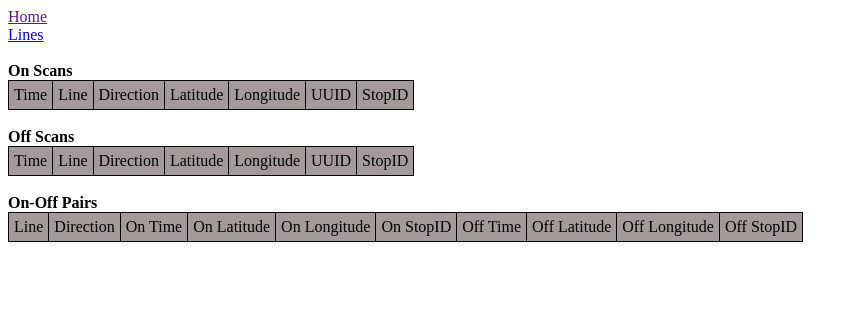
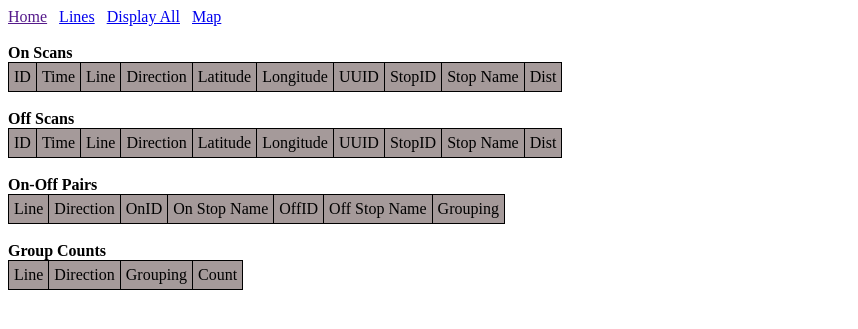
Before and after one commit to meyersj/TransitSurveyorAPI, a Flask app: template app/templates/query.html in a window 1280 px wide. Shown: the top 329 px of the page, without its empty margins (0-858 px from the left). Run offline with Flask 2, Linux system fonts and the light colour scheme; the template is opened without the code that fills it, so the values that code supplies are empty; parts of the project's set-up code (start-up, migrations or seed data) failed here and were passed over.

Commit message:
defined foreign keys and relationships for the stops and scans on on and off on pairs table

```diff
--- a/app/app.py
+++ b/app/app.py
@@ -1,10 +1,9 @@
-from flask import Flask
-from flask import request, render_template
-from flask.ext.sqlalchemy import SQLAlchemy
-from sqlalchemy import func
+from flask import Flask, request, render_template, url_for
+from flask.ext.sqlalchemy import SQLAlchemy, orm
+#from sqlalchemy import func
 from geoalchemy2 import Geometry
 from geoalchemy2.elements import WKTElement
-from geoalchemy2.functions import ST_Transform
+from geoalchemy2 import functions as func
 import logging, datetime, ast
 from logging import FileHandler
 
@@ -24,14 +23,20 @@ class OnScan(db.Model):
     id = db.Column(db.Integer, primary_key = True)
     uuid = db.Column(db.Text)
     date = db.Column(db.DateTime)
+
     line = db.Column(db.Text)
     dir = db.Column(db.Text)
+    #rte_id = db.Column(db.Integer, db.ForeignKey("tm_routes.gid"), nullable=False)
+
     lon = db.Column(db.Text)
     lat = db.Column(db.Text)
     match = db.Column(db.Boolean)
     geom = db.Column(Geometry(geometry_type='POINT', srid=2913))
-    stop_id = db.Column(db.Integer)
+    stop_id = db.Column(db.Integer, db.ForeignKey("tm_stops.gid"), nullable=False)
     dist = db.Column(db.Float)
+
+    #routes = orm.relationship("Routes")
+    stops = orm.relationship("Stops")
 
     def __init__(self, uuid, date, line, dir, lon, lat, geom, stop_id, dist):
         self.uuid = uuid
@@ -60,7 +65,9 @@ class OffScan(db.Model):
     lat = db.Column(db.Text)
     match = db.Column(db.Boolean)
     geom = db.Column(Geometry(geometry_type='POINT', srid=2913))
+    stop_id = db.Column(db.Integer, db.ForeignKey("tm_stops.gid"), nullable=False)
     dist = db.Column(db.Float)
+    stops = orm.relationship("Stops")
 
     def __init__(self, uuid, date, line, dir, lon, lat, match, geom, stop_id, dist):
         self.uuid = uuid
@@ -83,45 +90,30 @@ class OnOff_Pairs(db.Model):
     line = db.Column(db.Text)
     dir = db.Column(db.Text)
     on_id = db.Column(db.Integer, db.ForeignKey("on_scan.id"), nullable=False)
-    #on_date = db.Column(db.DateTime)
-    #on_lon = db.Column(db.Text)
-    #on_lat = db.Column(db.Text)
-    #on_geom = db.Column(Geometry(geometry_type='POINT', srid=2913))
-    #on_stop_id = db.Column(db.Integer)
     off_id = db.Column(db.Integer, db.ForeignKey("off_scan.id"), nullable=False)
-    #off_date = db.Column(db.DateTime)
-    #off_lon = db.Column(db.Text)
-    #off_lat = db.Column(db.Text)
-    #off_geom = db.Column(Geometry(geometry_type='POINT', srid=2913))
-    #off_stop_id = db.Column(db.Integer)
+    on = orm.relationship("OnScan")
+    off = orm.relationship("OffScan")
+
 
     def __init__(self, line, dir, on_id, off_id):
         self.line = line
         self.dir = dir
         self.on_id = on_id
         self.off_id = off_id
-        #self.on_date = on_date
-        #self.on_lon = on_lon
-        #self.on_lat = on_lat
-        #self.on_geom = on_geom
-        #self.on_stop_id = on_stop_id
-        #self.off_date = off_date
-        #self.off_lon = off_lon
-        #self.off_lat = off_lat
-        #self.off_geom = off_geom
-        #self.off_stop_id = off_stop_id
 
 class Stops(db.Model):
    __tablename__ = 'tm_stops'
    gid = db.Column(db.Integer, primary_key = True)
    rte = db.Column(db.SmallInteger)
    rte_desc = db.Column(db.Text)
-
    dir = db.Column(db.SmallInteger)
+   dir_desc = db.Column(db.Text)
+   stop_name = db.Column(db.Text)
    stop_seq = db.Column(db.Integer)
    stop_id = db.Column(db.Integer)
    geom = db.Column(Geometry(geometry_type='POINT', srid=2913))
    grouping = db.Column(db.Integer)
+
    def __repr__(self):
        return '<uuid: %r>' % self.stop_id
 
@@ -131,6 +123,7 @@ class Routes(db.Model):
    rte = db.Column(db.SmallInteger)
    dir = db.Column(db.SmallInteger)
    rte_desc = db.Column(db.Text)
+   dir_desc = db.Column(db.Text)
    geom = db.Column(Geometry(geometry_type='MULTILINESTRING', srid=2913))
    def __repr__(self):
        return '<uuid: %r>' % self.rte
@@ -139,57 +132,88 @@ db.create_all()
 
 def insertOn(params):
     params = findStop(params)
-    geom = results["geom"]
-    stop_id = results["stop_id"]
-    insert = OnScan(uuid=uuid, date=date, line=line, dir=dir, lon=lon, lat=lat, geom=geom, stop_id=stop_id, dist=dist)
+    insert = OnScan(uuid=params['uuid'], date=params['date'],
+                    line=params['line'], dir=params['dir'],
+                    lon=params['lon'], lat=params['lat'],
+                    geom=params['geom'], stop_id=params['stop_id'],
+                    dist=params['dist'])
     db.session.add(insert)
     db.session.commit()
 
 def insertOff(params):
     params = findStop(params)
+    match = False
     on_scan = None
     on_scan = OnScan.query.filter_by(uuid=params['uuid'], line=params['line'], dir=params['dir'], match=False)\
                           .order_by(OnScan.date.desc()).first()
+
     #TODO
     """add logic checking for large time discrpency between on and off dates"""
     if on_scan:
         match = True
         on_scan.match = True
-        pair = OnOff_Pairs(line=params['line'], dir=params['dir'], on_id = on_scan.id)
-        db.session.add(pair)
     else:
-        match = False
         app.logger.error("off scan did not find matching on scan")
 
-    insert = OffScan(uuid=params['uuid'], date=params['date'], line=params['line'], dir=params['dir'],
-                     match=match, geom=params['geom'], stop_id=params['stop_id'])
+    app.logger.error(params['stop_id'])
+
+    insert = OffScan(uuid=params['uuid'], date=params['date'],
+                     line=params['line'], dir=params['dir'],
+                     lon=params['lon'], lat=params['lat'],
+                     match=match, geom=params['geom'],
+                     stop_id=params['stop_id'], dist=params['dist'])
     db.session.add(insert)
     db.session.commit()
+
+    if match:
+        off = OffScan.query.order_by(OffScan.date.desc()).first()
+        pair = OnOff_Pairs(line=params['line'], dir=params['dir'], on_id = on_scan.id, off_id=off.id)
+        db.session.add(pair)
+        db.session.commit()
+"""
+def findRte(params):
+    rte_id = None
+
+    rte = Routes.query.filter_by(params['line']=rte, params['dir']=dir).first()
+"""
+
 
 def findStop(params):
     geom = None
     stop_id = None
+    dist = None
     try:
-        geom = ST_Transform(WKTElement('POINT('+params['lon']+' '+params['lat']+')',srid=4326),2913)
-        near_stop = Stops.query.filter_by(rte=int(params['line']))\
-                               .order_by(Stops.geom.distance_box(geom))\
-                               .first()
-        stop_id = near_stop.stop_id
+        geom = func.ST_Transform(WKTElement('POINT('+params['lon']+' '+params['lat']+')',srid=4326),2913)
+        app.logger.error(params['line'])
+        near_stop = db.session.query(Stops.gid,
+                                     func.ST_Distance(Stops.geom, geom).label("dist"))\
+                              .filter_by(rte=int(params['line']), dir=int(params['dir']))\
+                              .order_by(Stops.geom.distance_centroid(geom))\
+                              .first()
+        if near_stop.dist > 1500:
+            app.logger.error("nearest stop >500ft away")
+        else:
+            dist = near_stop.dist
+            stop_id = near_stop.gid
+            app.logger.error(stop_id)
+            app.logger.error(dist)
+
+
     except:
         app.logger.error("lat long could not be converted to geom or stopid not found")
 
     params['geom'] = geom
     params['stop_id'] = stop_id
+    params['dist'] = dist
     return params
 
 
 @app.route('/submit', methods=['POST'])
 def submit():
     if request.method == 'POST':
-
         params = {}
         params['uuid'] = request.form['uuid']
-        params['date'] = datetime.datetime.strptime(request.form['line'], "%Y-%m-%d %H:%M:%S")
+        params['date'] = datetime.datetime.strptime(request.form['date'], "%Y-%m-%d %H:%M:%S")
         params['line'] = request.form['line']
         params['dir'] = request.form['dir']
         params['lon'] = request.form['lon']
@@ -199,41 +223,53 @@ def submit():
         if mode == 'on':
             insertOn(params)
         elif mode == 'off':
-            insertOn(params)
+            insertOff(params)
     else:
         app.logger.error("mode not 'on' or 'off'")
 
     return "some response"
 
-@app.route('/stats')
-def stats():
-    on_results = OnScan.query.order_by(OnScan.line).all()
-    off_results = OffScan.query.order_by(OffScan.line).all()
+def getLines():
     routes = db.session.query(Stops.rte, Stops.rte_desc).distinct().all()
-
     lines = []
     if routes:
         for route in routes:
             lines.append((route.rte, route.rte_desc))
 
     lines = sorted(lines, key=lambda x: int(x[0]))
+    lines.insert(0, ("all", "Display All"))
+    return lines
 
-    #lines = []
-    #for row in on_results:
-    #    lines.append(int(row.line))
-    #for row in off_results:
-    #    lines.append(int(row.line))
 
-    #lines = sorted(list(set(lines)))
+@app.route('/stats')
+def stats():
+    on_results = OnScan.query.order_by(OnScan.line).all()
+    off_results = OffScan.query.order_by(OffScan.line).all()
+
+    lines = getLines()
+
     return render_template('lines.html', base_url=base_url, lines=lines)
 
 
 @app.route('/stats/<in_param>')
 def stats_filter(in_param):
+
+    lines = getLines()
     if in_param == 'all':
         on_results = OnScan.query.order_by(OnScan.date.desc()).all()
         off_results = OffScan.query.order_by(OffScan.date.desc()).all()
         pair_results = OnOff_Pairs.query.all()
+        group_results = db.session\
+                          .query(Stops.grouping,
+                                 Stops.rte_desc,
+                                 Stops.dir_desc,
+                                 db.func.count(OnOff_Pairs.id)\
+                                     .label('count'))\
+                          .join(OnScan).join(OnOff_Pairs)\
+                          .group_by(Stops.grouping,
+                                    Stops.rte_desc,
+                                    Stops.dir_desc).all()
+
 
     else:
         on_results = OnScan.query.filter_by(line=in_param)\
@@ -241,15 +277,28 @@ def stats_filter(in_param):
         off_results = OffScan.query.filter_by(line=in_param)\
                              .order_by(OffScan.date.desc()).all()
         pair_results = OnOff_Pairs.query.filter_by(line=in_param).all()
+        group_results = db.session\
+                          .query(Stops.grouping,
+                                 Stops.rte_desc,
+                                 Stops.dir_desc,
+                                 db.func.count(OnOff_Pairs.id)\
+                                     .label('count'))\
+                          .filter_by(rte=in_param)\
+                          .join(OnScan).join(OnOff_Pairs)\
+                          .group_by(Stops.grouping,
+                                    Stops.rte_desc,
+                                    Stops.dir_desc).all()
 
-    return render_template('query.html', base_url=base_url,
-                                         on_query=on_results,
+
+
+
+    return render_template('query.html', on_query=on_results,
                                          off_query=off_results,
-                                         pair_query=pair_results)
-
+                                         pair_query=pair_results,
+                                         group_query=group_results)
 @app.route('/')
 def home():
-    return render_template('base.html', base_url=base_url)
+    return render_template('home.html', base_url=base_url)
 
 @app.route('/map')
 def map():
@@ -257,13 +306,15 @@ def map():
 
     stops = db.session.query(func.ST_AsGeoJSON(func.ST_Transform(Stops.geom, 4326),10)).filter_by(rte=33,dir=0).all()
 
+
     for stop in stops:
         geom = ast.literal_eval(str(stop[0]))
-        app.logger.error(stop.geom)
+        #app.logger.error(stop[0])
         feature_out = {'type':'Feature','geometry':geom,'properties':{'rte': '0'}}
         geojson['features'].append(feature_out)
-    return render_template('map.html', geojson=geojson)
+    return render_template('map.html', base_url=base_url, geojson=geojson)
 
+"""
 @app.route('/map/<rte>')
 def map_route(rte):
     geojson = {'type': 'FeatureCollection','features': []}
@@ -273,7 +324,8 @@ def map_route(rte):
         feature_out = {'type':'Feature','geometry':ast.literal_eval(str(route.geom)),'properties':{'rte':route.rte_desc}}
         geojson['features'].append(feature_out)
 
-    return render_template('map.html', base_url=base_url, points=geojson)
+    return render_template('map.html')
+"""
 
 if __name__ == '__main__':
     app.run()
--- a/app/static/map.js
+++ b/app/static/map.js
@@ -1,13 +1,11 @@
 function initmap() {
     // set up the map
     map = new L.Map('map');
-
     // create the tile layer with correct attribution
     var tileUrl='http://{s}.tile.openstreetmap.org/{z}/{x}/{y}.png';
     //var tileUrl='http://a.tiles.mapbox.com/v3/meyersj.map-6u6rh54c/{z}/{x}/{y}.png';
     var attrib='Map data &copy; OpenStreetMap contributors';
     var tiles = new L.TileLayer(tileUrl, {minZoom: 6, maxZoom: 14, attribution: attrib});
-
     // Portland
     map.setView(new L.LatLng(45.524, -122.675),10);
     map.addLayer(tiles);
--- a/app/templates/base.html
+++ b/app/templates/base.html
@@ -3,7 +3,7 @@
 
   <head>
     {% block head %}
-    <title>{% block title %}Home{% endblock %}</title>
+    <title>{% block title %}{% endblock %}</title>
     {% endblock %}
     {% block style %}
     <style>
@@ -21,7 +21,10 @@
     <a href="{{base_url}}/stats">Lines</a>&nbsp;&nbsp;
     <a href="{{base_url}}/stats/all">Display All</a>&nbsp;&nbsp;
     <a href="{{base_url}}/map">Map</a><br><br>
-    <div id="content">{% block content %}{% endblock %}</div>
+    <div id="content" style="width:100%;height:100%">
+      {% block content %}
+      {% endblock %}
+    </div>
   </body>
 
 </html>
--- a/app/templates/lines.html
+++ b/app/templates/lines.html
@@ -1,5 +1,7 @@
 {% extends "base.html" %}
+
 {% block title %}Lines{% endblock %}
+
 {% block content %}
 <table cellpadding=5>
   <tr bgcolor="#A59A9A">
--- a/app/templates/query.html
+++ b/app/templates/query.html
@@ -1,24 +1,14 @@
-<html>
-  <head>
-    <title>Test Database Query</title>
-  </head>
+{% extends "base.html" %}
 
-  <style>
-    table,th,td
-    {
-      text-align:center;
-      border:1px solid black;
-      border-collapse:collapse;
-    }
-  </style>
+{% block title %}
+  Test Database Query
+{% endblock %}
 
-  <body>
-    <a href="{{ base_url }}">Home</a><br>
-    <a href="{{ base_url }}/stats">Lines</a><br><br>
-
+{% block content %}
 <b>On Scans</b>
 <table cellpadding=5>
   <tr bgcolor="#A59A9A">
+    <td>ID</td>
     <td>Time</td>
     <td>Line</td>
     <td>Direction</td>
@@ -26,16 +16,21 @@
     <td>Longitude</td>
     <td>UUID</td>
     <td>StopID</td>
+    <td>Stop Name</td>
+    <td>Dist</td>
   </tr>
   {% for item in on_query %}
   <tr>
+    <td>{{ item.id }}</td>
     <td>{{ item.date }}</td>
-        <td>{{ item.line }}</td>
-        <td>{{ item.dir }}</td>
+    <td>{{ item.stops.rte_desc }}</td>
+    <td>{{ item.stops.dir_desc }}</td>
     <td>{{ item.lat }}</td>
     <td>{{ item.lon }}</td>
     <td>{{ item.uuid }}</td>
-        <td>{{ item.stop_id }}</td>
+    <td>{{ item.stops.stop_id }}</td>
+    <td>{{ item.stops.stop_name }}</td>
+    <td>{{ item.dist }}</td>
   </tr>
   {% endfor %}
 </table><br>
@@ -43,6 +38,7 @@
 <b>Off Scans</b>
 <table cellpadding=5>
   <tr bgcolor="#A59A9A">
+    <td>ID</td>
     <td>Time</td>
     <td>Line</td>
     <td>Direction</td>
@@ -50,16 +46,21 @@
     <td>Longitude</td>
     <td>UUID</td>
     <td>StopID</td>
+    <td>Stop Name</td>
+    <td>Dist</td>
   </tr>
   {% for item in off_query %}
   <tr>
+    <td>{{ item.id }}</td>
     <td>{{ item.date }}</td>
-        <td>{{ item.line }}</td>
-        <td>{{ item.dir }}</td>
+    <td>{{ item.stops.rte_desc }}</td>
+    <td>{{ item.stops.dir_desc }}</td>
     <td>{{ item.lat }}</td>
     <td>{{ item.lon }}</td>
     <td>{{ item.uuid }}</td>
-        <td>{{ item.stop_id }}</td>
+    <td>{{ item.stops.stop_id }}</td>
+    <td>{{ item.stops.stop_name }}</td>
+    <td>{{ item.dist }}</td>
   </tr>
 {% endfor %}
 </table><br>
@@ -69,30 +70,39 @@
   <tr bgcolor="#A59A9A">
     <td>Line</td>
     <td>Direction</td>
-        <td>On Time</td>
-        <td>On Latitude</td>
-        <td>On Longitude</td>
-        <td>On StopID</td>
-        <td>Off Time</td>
-        <td>Off Latitude</td>
-        <td>Off Longitude</td>
-        <td>Off StopID</td>
+    <td>OnID</td>
+    <td>On Stop Name</td>
+    <td>OffID</td>
+    <td>Off Stop Name</td>
+    <td>Grouping</td>
   </tr>
   {% for item in pair_query %}
   <tr>
-        <td>{{ item.line }}</td>
-        <td>{{ item.dir }}</td>
-        <td>{{ item.on_date }}</td>
-        <td>{{ item.on_lat }}</td>
-        <td>{{ item.on_lon }}</td>
-        <td>{{ item.on_stop_id }}</td>
-        <td>{{ item.off_date }}</td>
-        <td>{{ item.off_lat }}</td>
-        <td>{{ item.off_lon }}</td>
-        <td>{{ item.off_stop_id }}</td>
+    <td>{{ item.on.stops.rte_desc }}</td>
+    <td>{{ item.on.stops.dir_desc }}</td>
+    <td>{{ item.on_id }}</td>
+    <td>{{ item.on.stops.stop_name }}</td>
+    <td>{{ item.off_id }}</td>
+    <td>{{ item.off.stops.stop_name }}</td>
+    <td>{{ item.on.stops.grouping }}</td>
+  </tr>
+  {% endfor %}
+</table><br>
+<b>Group Counts</b>
+<table cellpadding=5>
+  <tr bgcolor="#A59A9A">
+    <td>Line</td>
+    <td>Direction</td>
+    <td>Grouping</td>
+    <td>Count</td>
+  </tr>
+  {% for item in group_query %}
+  <tr>
+    <td>{{ item.rte_desc }}</td>
+    <td>{{ item.dir_desc }}</td>
+    <td>{{ item.grouping }}</td>
+    <td>{{ item.count }}</td>
   </tr>
   {% endfor %}
 </table>
-
-<body>
-</html>
+{% endblock %}
```
Also changed, not shown: app/templates/home.html (+8 -10 lines), app/templates/map.html (+4 -4 lines). Lines whose indentation alone changed are shown as unchanged.
